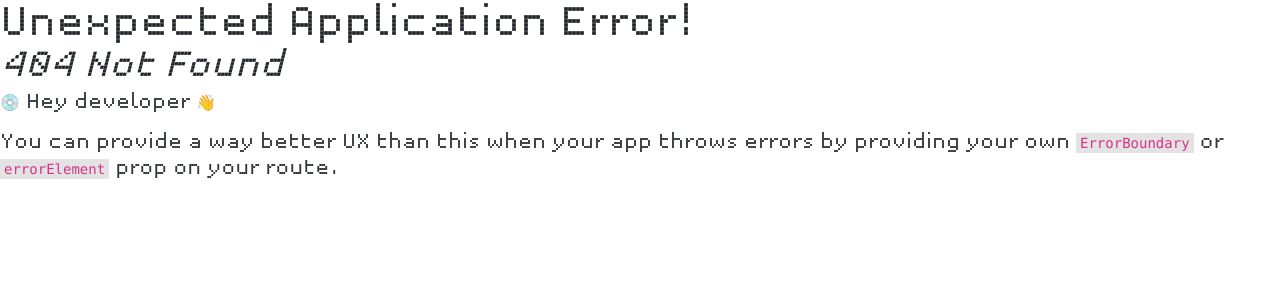
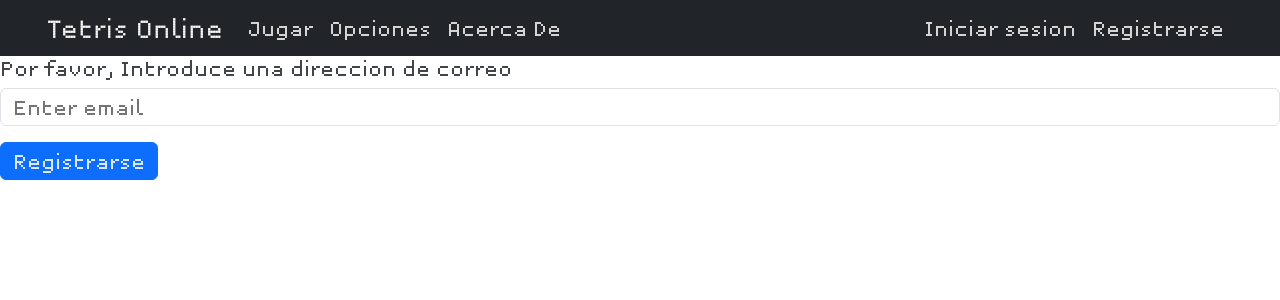
Before and after one commit to stromcer/tetris-back, a React (Create React App) app in the folder tetris-boilerplate/: page /registro in a window 1280 px wide. Before the commit this address had no page. Shown: the top 300 px of the page. Built offline with nearby package versions, Linux system fonts and the light colour scheme; the HTML template or start-up script is replaced by a standard one.

Commit message:
navbar terminado

```diff
--- a/tetris-boilerplate/src/js/layout/Navbar.jsx
+++ b/tetris-boilerplate/src/js/layout/Navbar.jsx
@@ -14,9 +14,11 @@
             <div className="d-flex">
             <Nav.Item><Link to="/">Jugar</Link></Nav.Item>
             <Nav.Item><Link to="/options">Opciones</Link></Nav.Item>
+            <Nav.Item><Link to="/acercade">Acerca De</Link></Nav.Item>
             </div>
-            <div>
+            <div className="d-flex">
             <Nav.Item><Link to="/login">Iniciar sesion</Link></Nav.Item>
+            <Nav.Item><Link to="/registro">Registrarse</Link></Nav.Item>
             </div>
             {/* <NavDropdown title="Dropdown" id="basic-nav-dropdown">
               <NavDropdown.Item href="#action/3.1">Action</NavDropdown.Item>
--- /dev/null
+++ b/tetris-boilerplate/src/js/views/AcercaDe.jsx
@@ -0,0 +1,9 @@
+import React from "react";
+
+const AcercaDe = () => {
+    return(
+        <h1>Informacion Sobre el juego</h1>
+    );
+};
+
+export default AcercaDe;
--- /dev/null
+++ b/tetris-boilerplate/src/js/views/Registro.jsx
@@ -0,0 +1,19 @@
+import React from "react";
+import Button from 'react-bootstrap/Button';
+import Form from 'react-bootstrap/Form';
+
+const Registro = () => {
+    return(
+        <Form>
+          <Form.Group className="mb-3" controlId="formBasicEmail">
+            <Form.Label>Por favor, Introduce una direccion de correo</Form.Label>
+            <Form.Control type="email" placeholder="Enter email" />
+          </Form.Group>
+          <Button variant="primary" type="submit">
+            Registrarse
+          </Button>
+        </Form>
+    );
+};
+
+export default Registro;
```
Also changed, not shown: tetris-boilerplate/src/js/routes/routes.js (+10 -0 lines).
